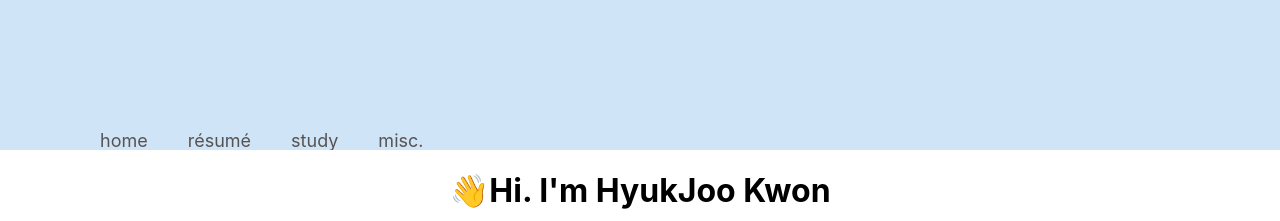
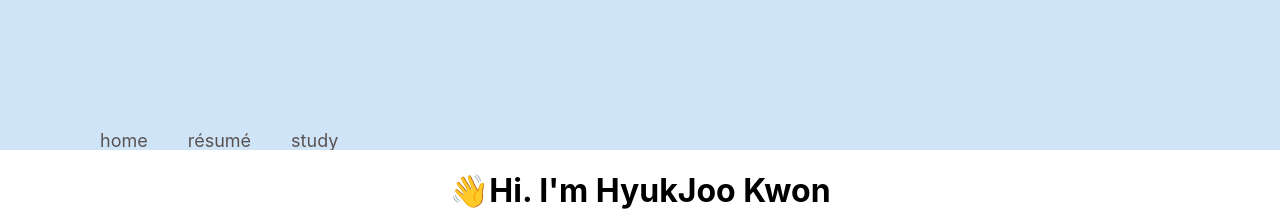
Before and after one commit to jaykwonproject/jaykwonproject.com, a React (Create React App) app in the folder client/: page / in a window 1280 px wide. Shown: the top 221 px of the page. Built offline with nearby package versions, Linux system fonts and the light colour scheme.

Commit message:
cleanup start

```diff
--- a/client/src/banner.js
+++ b/client/src/banner.js
@@ -9,7 +9,6 @@ const banner = () =>{
                         <li className='li_banner'><Link className="link" to="/">home</Link></li>
                         <li className='li_banner'><Link className="link" to="/resume">résumé</Link></li>
                         <li className='li_banner'><Link className="link" to="/study">study</Link></li>
-                        <li className='li_banner'><Link className="link" to="/misc">misc.</Link></li>
                     </ul>
                 </div>
             </div>;
```
Also changed, not shown: 1 other file (tests, documents, lock files or other folders).
